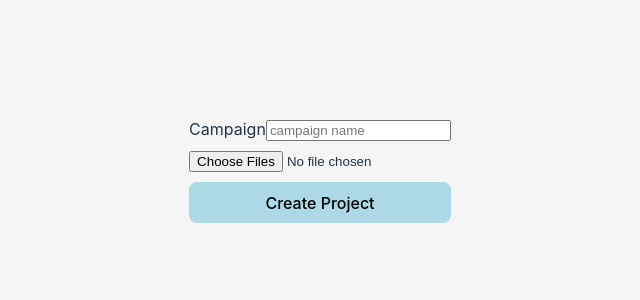
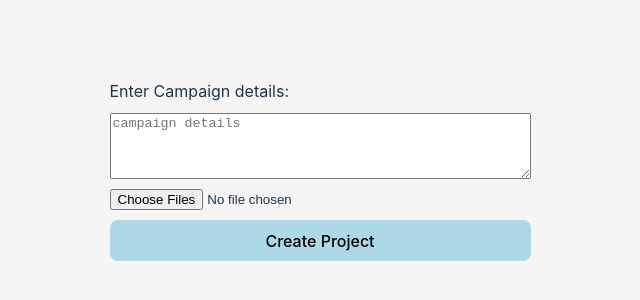
Before and after one commit to ygorcarmo/power-point-automation, a React (Vite) app: page / in a window 1280 px wide. Shown: the part 230-530 px from the top of the page, without its empty margins (320-960 px from the left). Built offline with nearby package versions, Linux system fonts and the light colour scheme.

Commit message:
feat: change input to text area

```diff
--- a/src/App.css
+++ b/src/App.css
@@ -51,3 +51,7 @@ form {
 form>* {
   margin: 5px;
 }
+
+label {
+  text-align: start;
+}
--- a/src/App.jsx
+++ b/src/App.jsx
@@ -45,15 +45,14 @@ function App() {
               }
             }}
           >
-            <label htmlFor="campaign">
-              Campaign
-              <input
-                name="campaign"
-                id="campaign"
-                type="text"
-                placeholder="campaign name"
-              />
-            </label>
+            <label htmlFor="campaign">Enter Campaign details:</label>
+            <textarea
+              name="campaign"
+              id="campaign"
+              placeholder="campaign details"
+              rows="4"
+              cols="50"
+            />
             <input type="file" name="files" id="files" multiple />
             <button type="submit">Create Project</button>
           </form>
```
